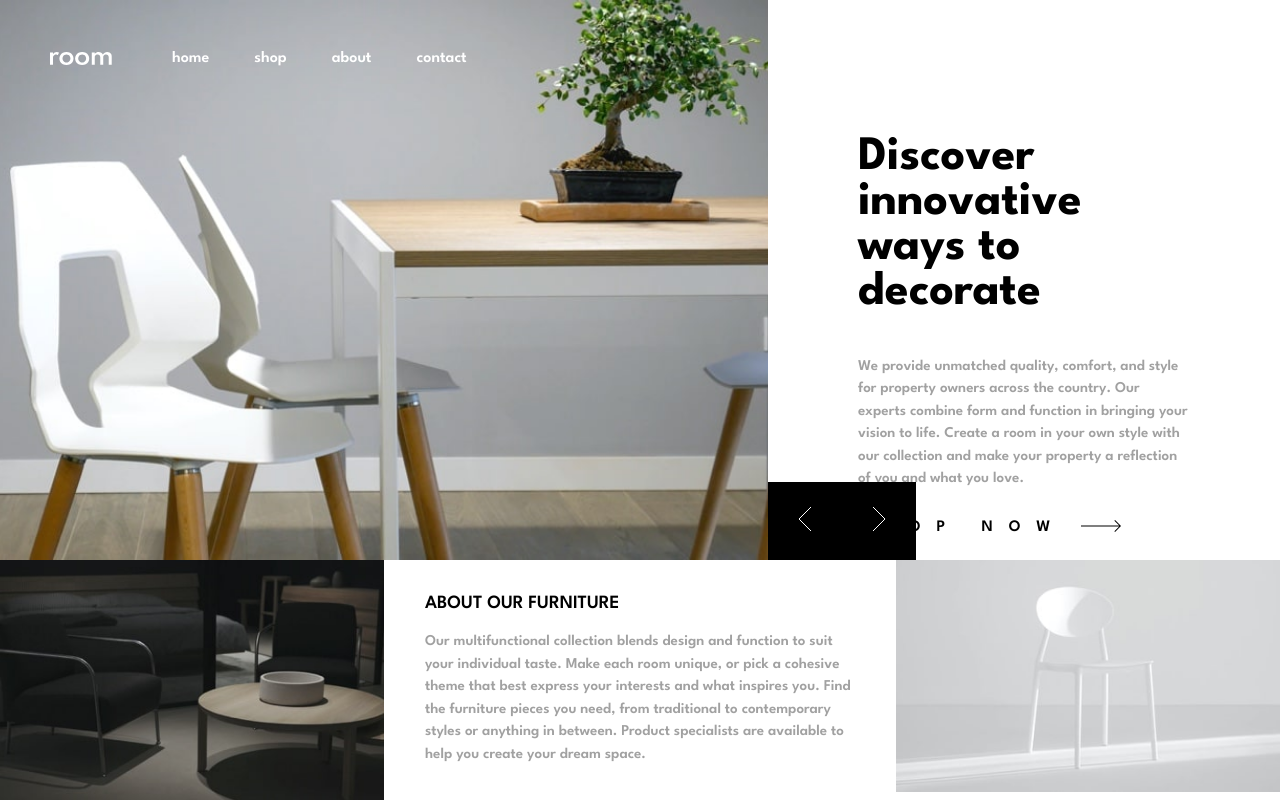
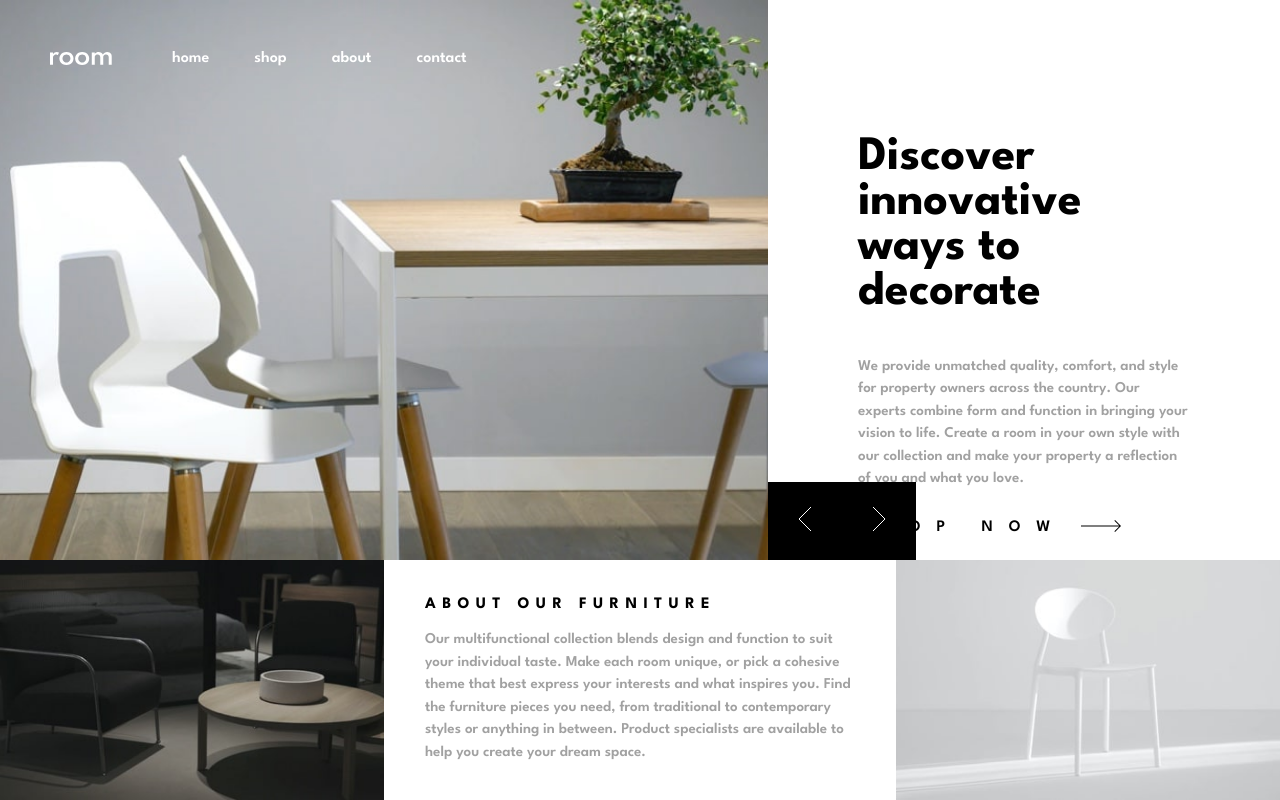
Before and after one commit to steff93/room-homepage, a React (Create React App) app: page / in a window 1280 px wide. Built offline with nearby package versions, Linux system fonts and the light colour scheme.

Commit message:
small footer styling adjustments

```diff
--- a/src/components/Footer/Footer.scss
+++ b/src/components/Footer/Footer.scss
@@ -22,6 +22,10 @@ $b: ".footer";
 
     #{$b}-title {
       margin-top: 0;
+
+      font-family: "LeagueSpartanBold";
+      letter-spacing: 0.4em;
+      font-size: 16px;
     }
 
     #{$b}-description {
@@ -39,6 +43,9 @@ $b: ".footer";
 
     img {
       width: 100%;
+      height: 100%;
+
+      object-fit: cover;
     }
   }
 }
```
